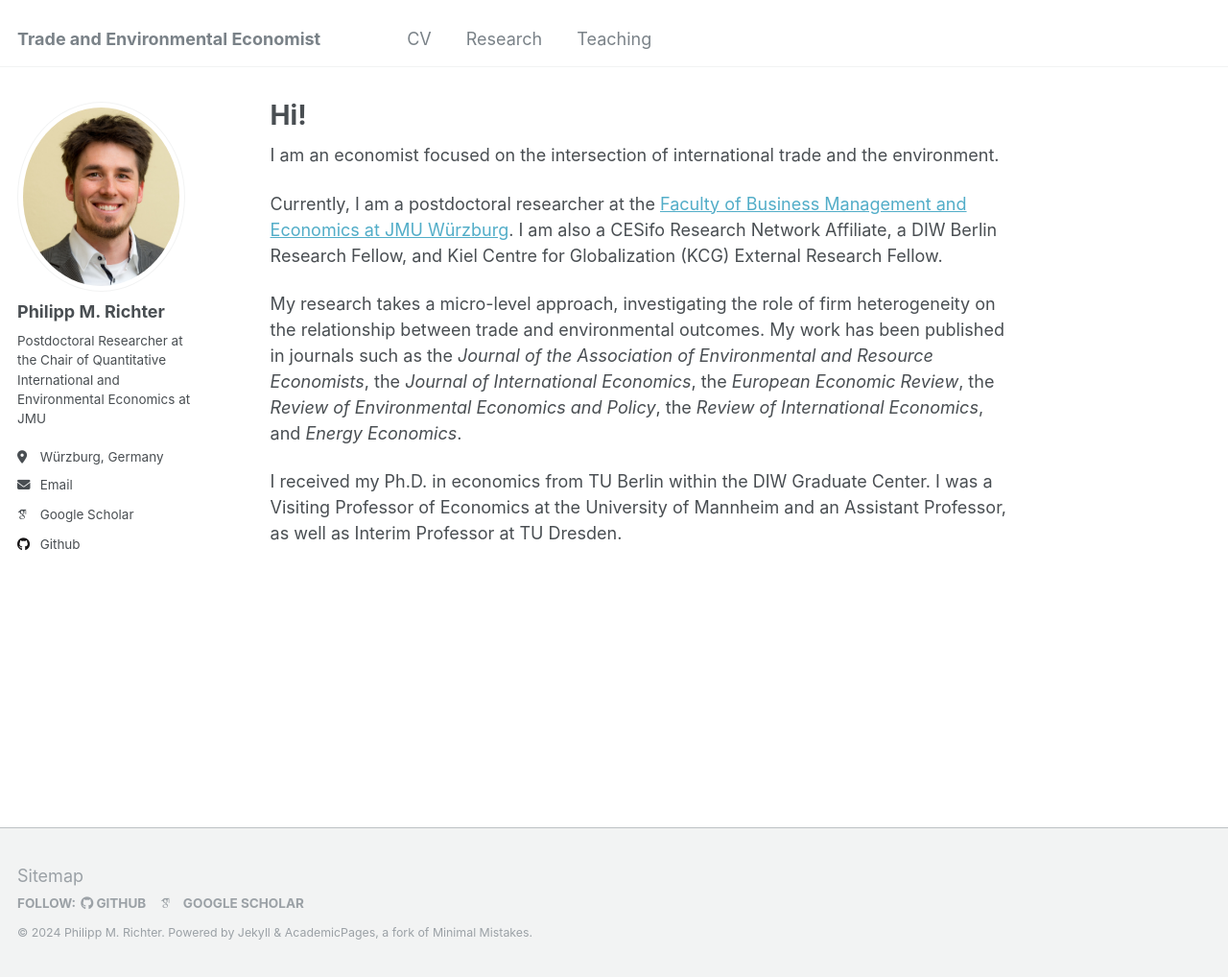
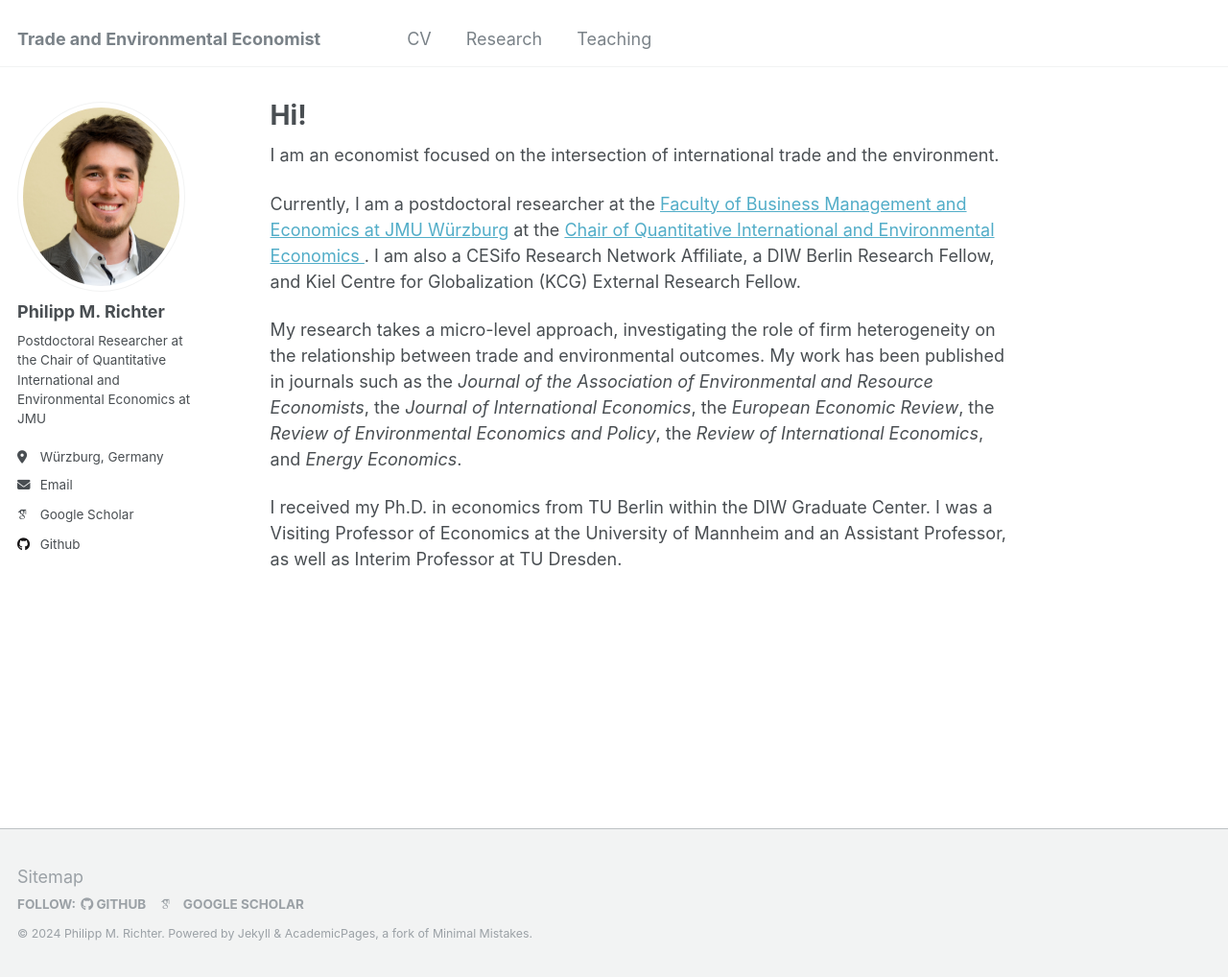
Before and after one commit to PhMRichter/PhMRichter.github.io, a Jekyll site: the page built from _pages/about.md, in a window 1280 px wide and 1018 px high. Shown: the whole window at 96% size. Built offline with Jekyll 4.4.1, drawn with Linux system fonts in a browser that asks for light colours; some web fonts are replaced.

Commit message:
Update about.md

```diff
--- a/_pages/about.md
+++ b/_pages/about.md
@@ -12,7 +12,7 @@ redirect_from:
 I am an economist focused on the intersection of international trade and the environment.
 
 Currently, I am a postdoctoral researcher at the  <a href="https://www.wiwi.uni-wuerzburg.de/en/" target="_blank">
-Faculty of Business Management and Economics at JMU Würzburg</a>. I am also a CESifo Research Network Affiliate, a DIW Berlin Research Fellow, and Kiel Centre for Globalization (KCG) External Research Fellow.
+Faculty of Business Management and Economics at JMU Würzburg</a> at the <a href="https://www.wiwi.uni-wuerzburg.de/qiee/" target="_blank"> Chair of Quantitative International and Environmental Economics </a>. I am also a CESifo Research Network Affiliate, a DIW Berlin Research Fellow, and Kiel Centre for Globalization (KCG) External Research Fellow.
 
 My research takes a micro-level approach, investigating the role of firm heterogeneity on the relationship between trade and environmental outcomes.
 My work has been published in journals such as the  <i>Journal of the Association of Environmental and Resource Economists</i>, the <i>Journal of International Economics</i>,  the <i>European Economic Review</i>, the <i>Review of Environmental Economics and Policy</i>, the <i>Review of International Economics</i>, and <i>Energy Economics</i>.
```
